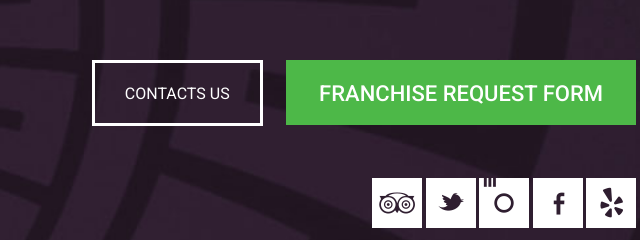
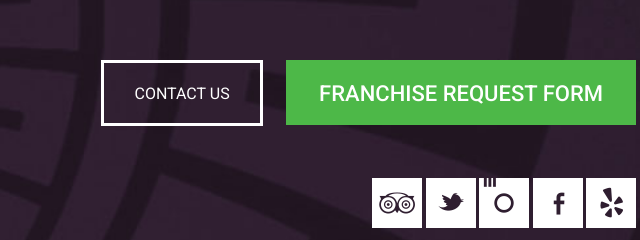
Before and after one commit to webtrendfront/braindrainescape.com, a plain HTML site: page contacts.html in a window 1280 px wide. Shown: the part 270-510 px from the top of the page, 574-1214 px from the left. Drawn offline with Linux system fonts and the light colour scheme; some packages are replaced by stand-ins of ours.

Commit message:
Правка текста в кнопке

```diff
--- a/contacts.html
+++ b/contacts.html
@@ -113,7 +113,7 @@
                     <span class="adress">2 Mari Brosset street, Tbilisi, Georgia 0108</span>
 				</div>
 				<div class="col-lg-6 col-md-6 col-sm-12 text-right">
-					<a href="#callback" class="btn popup">Contacts Us</a>
+					<a href="#callback" class="btn popup">Contact Us</a>
 					<a href="#callback" class="btn popup gren">Franchise request form</a>
 
                     <div class="social">
```
